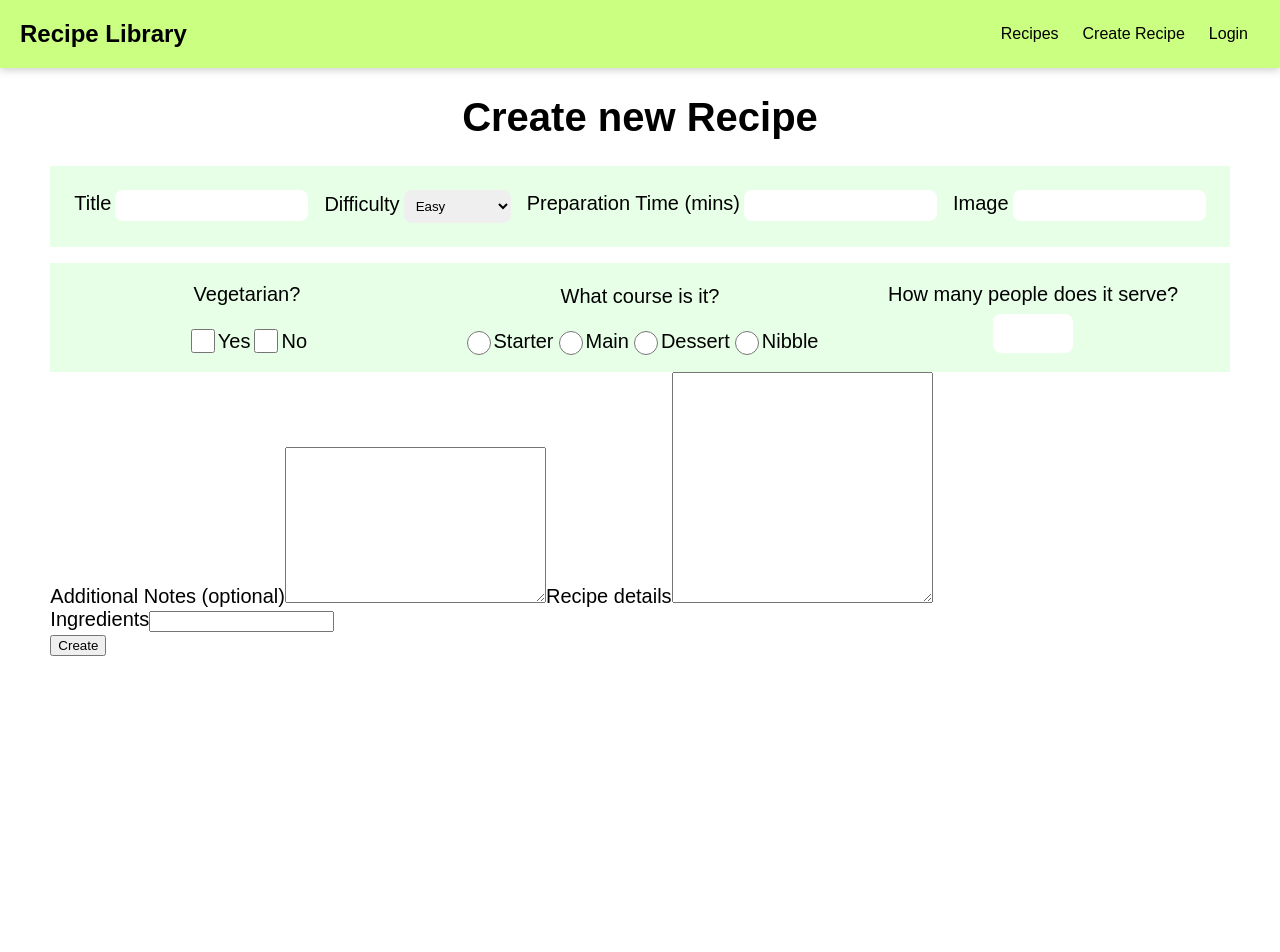
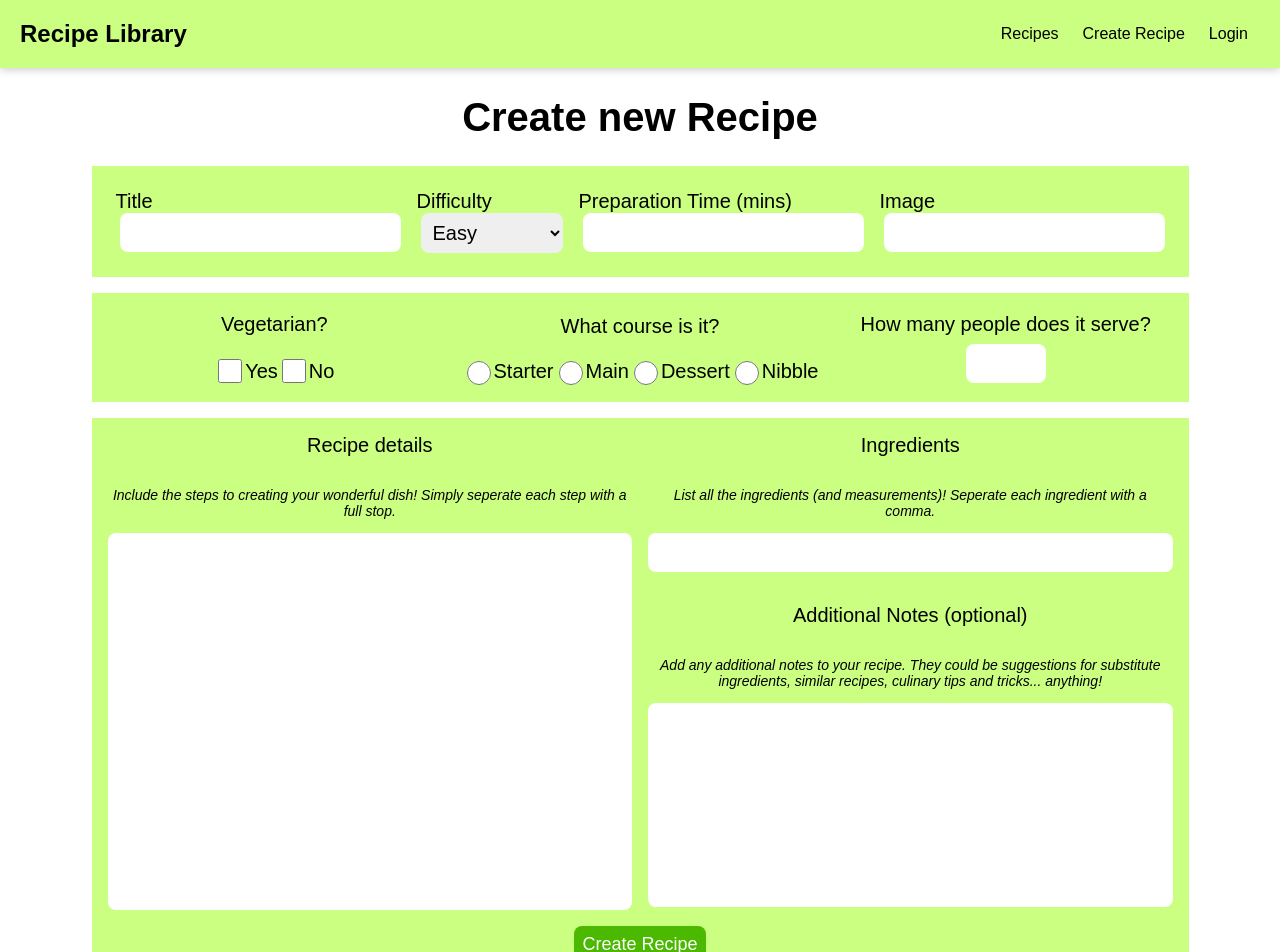
Before and after one commit to patchinator/food-test-app, a Next.js app: page /profile/create-recipe in a window 1280 px wide. Shown: the top 952 px of the page. Before the commit the page ends 800 px from the top, so only its background shows below. Built offline with nearby package versions, Linux system fonts and the light colour scheme.

Commit message:
finished styling for create-recipe component

```diff
--- a/components/Recipes/RecipeForm.js
+++ b/components/Recipes/RecipeForm.js
@@ -2,6 +2,7 @@ import style from "./RecipeForm.module.scss";
 import { useRef, useContext } from "react";
 import { useRouter } from "next/dist/client/router";
 import AuthContext from "../../store/auth-context";
+import Button from "../UI/Button";
 
 const RecipeForm = (props) => {
   const router = useRouter();
@@ -119,6 +120,7 @@ const RecipeForm = (props) => {
               <p>What course is it?</p>
               <div>
                 <input
+                  required
                   type="radio"
                   value="starter"
                   name="course"
@@ -149,39 +151,58 @@ const RecipeForm = (props) => {
                 <label htmlFor="nibble">Nibble</label>
               </div>
             </div>
-
             <div className={style.recipe_serves}>
               <label htmlFor="serves">How many people does it serve?</label>
               <input id="serves" type="number" ref={servesInputRef}></input>
             </div>
           </div>
 
-          <label htmlFor="notes">Additional Notes (optional)</label>
-          <textarea
-            name="notes"
-            id="notes"
-            cols="30"
-            rows="10"
-            ref={notesInputRef}
-          ></textarea>
+          <div className={style.create_recipe_bottom}>
+            <div className={style.recipe_details}>
               <label htmlFor="description">Recipe details</label>
+              <p className={style.additional_info}>
+                Include the steps to creating your wonderful dish! Simply
+                seperate each step with a full stop.
+              </p>
               <textarea
                 name="description"
                 id="description"
-            cols="30"
                 rows="15"
                 ref={descriptionInputRef}
               ></textarea>
-          <div className={style.form_components}>
+            </div>
+            <div>
+              <div className={style.recipe_ingredients}>
                 <label htmlFor="ingredients">Ingredients</label>
+                <p className={style.additional_info}>
+                  List all the ingredients (and measurements)! Seperate each
+                  ingredient with a comma.
+                </p>
                 <input
                   id="ingredients"
                   type="text"
                   ref={ingredientsInputRef}
                 ></input>
               </div>
+              <div className={style.recipe_notes}>
+                <label htmlFor="notes">Additional Notes (optional)</label>
+                <p className={style.additional_info}>
+                  Add any additional notes to your recipe. They could be
+                  suggestions for substitute ingredients, similar recipes,
+                  culinary tips and tricks... anything!
+                </p>
+                <textarea
+                  name="notes"
+                  id="notes"
+                  cols="80"
+                  rows="8"
+                  ref={notesInputRef}
+                ></textarea>
+              </div>
+            </div>
+          </div>
           <div className={style.form_buttons}>
-            <button>Create</button>
+            <Button>Create Recipe</Button>
           </div>
         </form>
       </div>
--- a/components/Recipes/RecipeForm.module.scss
+++ b/components/Recipes/RecipeForm.module.scss
@@ -6,6 +6,8 @@
 
   .create_recipe {
     display: flex;
+    justify-content: center;
+    width: 50%;
     font-size: 20px;
 
     form {
@@ -14,7 +16,7 @@
       }
 
       .create_recipe_top {
-        background: rgb(231, 255, 231);
+        background: $theme_primary;
         display: flex;
         padding: 1rem;
         margin-bottom: 1rem;
@@ -31,6 +33,7 @@
             border-radius: 0.5rem;
             border: none;
             margin-left: 0.25rem;
+            font-size: inherit;
           }
         }
       }
@@ -39,7 +42,8 @@
         display: flex;
         justify-content: center;
         align-items: center;
-        background: rgb(231, 255, 231);
+        background: $theme_primary;
+        margin-bottom: 1rem;
 
         .recipe_vegetarian,
         .recipe_course,
@@ -66,6 +70,12 @@
           label {
             padding-bottom: 0.5rem;
             padding-top: 1rem;
+          }
+
+          input::-webkit-outer-spin-button,
+          input::-webkit-inner-spin-button {
+            -webkit-appearance: none;
+            margin: 0;
           }
         }
 
@@ -102,5 +112,94 @@
         }
       }
     }
+
+    .create_recipe_bottom {
+      display: flex;
+      background: $theme_primary;
+      padding-bottom: 1rem;
+
+      textarea {
+        resize: none;
+      }
+
+      div {
+        flex: 50%;
+      }
+
+      .recipe_details {
+        display: flex;
+        flex-direction: column;
+        align-items: center;
+        text-align: center;
+        padding: 1rem 0.5rem 0 1rem;
+
+        label {
+          padding-bottom: 1rem;
+        }
+
+        textarea {
+          font-family: inherit;
+          font-size: inherit;
+          padding: 1rem;
+          border: none;
+          border-radius: 0.5rem;
+          width: 100%;
+        }
+      }
+
+      .recipe_ingredients {
+        display: flex;
+        flex-direction: column;
+        text-align: center;
+        align-items: center;
+        padding: 1rem 1rem 0 0.5rem;
+
+        label {
+          margin-bottom: 1rem;
+        }
+
+        input {
+          font-size: inherit;
+          padding: 0.5rem;
+          width: 100%;
+          border: none;
+          border-radius: 0.5rem;
+        }
+      }
+
+      .recipe_notes {
+        display: flex;
+        flex-direction: column;
+        text-align: center;
+        margin-top: 1rem;
+        padding: 1rem 1rem 0 0.5rem;
+
+        label {
+          padding-bottom: 1rem;
+        }
+
+        textarea {
+          font-size: inherit;
+          font-family: inherit;
+          width: 100%;
+          height: 12.7rem;
+          border: none;
+          border-radius: 0.5rem;
+          padding: 1rem;
+        }
+      }
+    }
+    .form_buttons {
+      background: $theme_primary;
+      display: flex;
+      justify-content: center;
+      padding-bottom: 1rem;
+      margin-bottom: 2rem;
+    }
+  }
+
+  .additional_info {
+    font-size: 14px;
+    font-style: italic;
   }
 }
```
Lines whose indentation alone changed are shown as unchanged.
